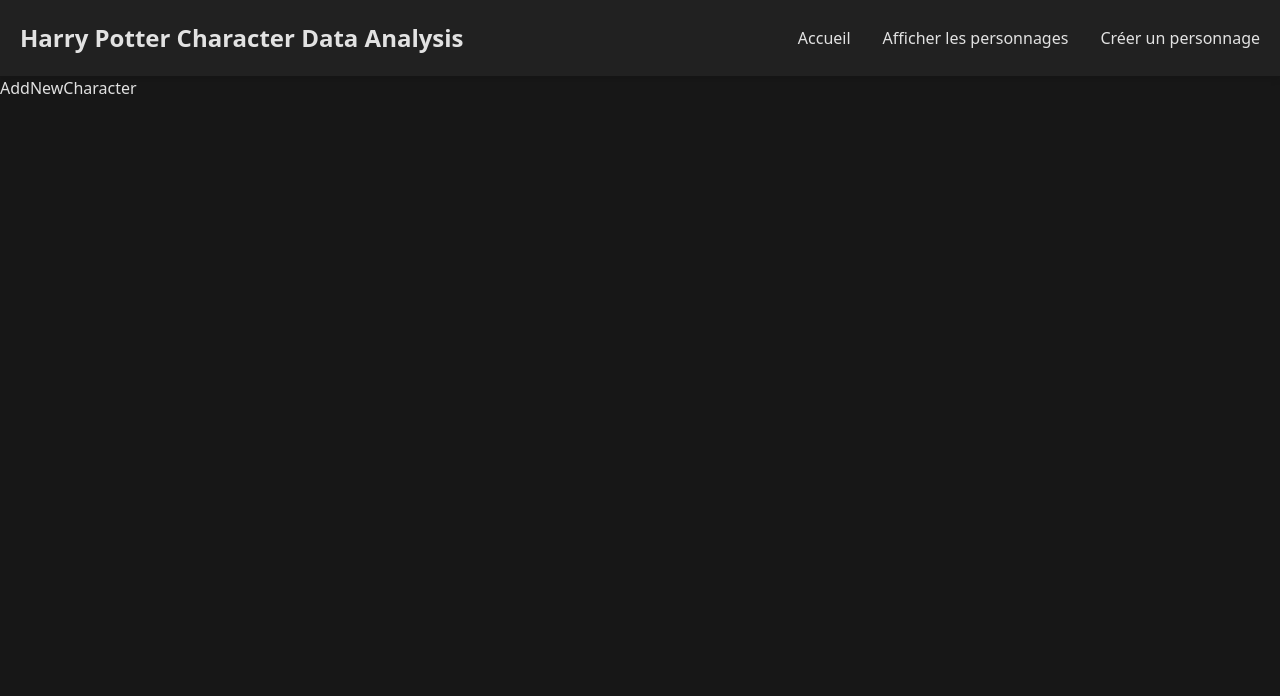
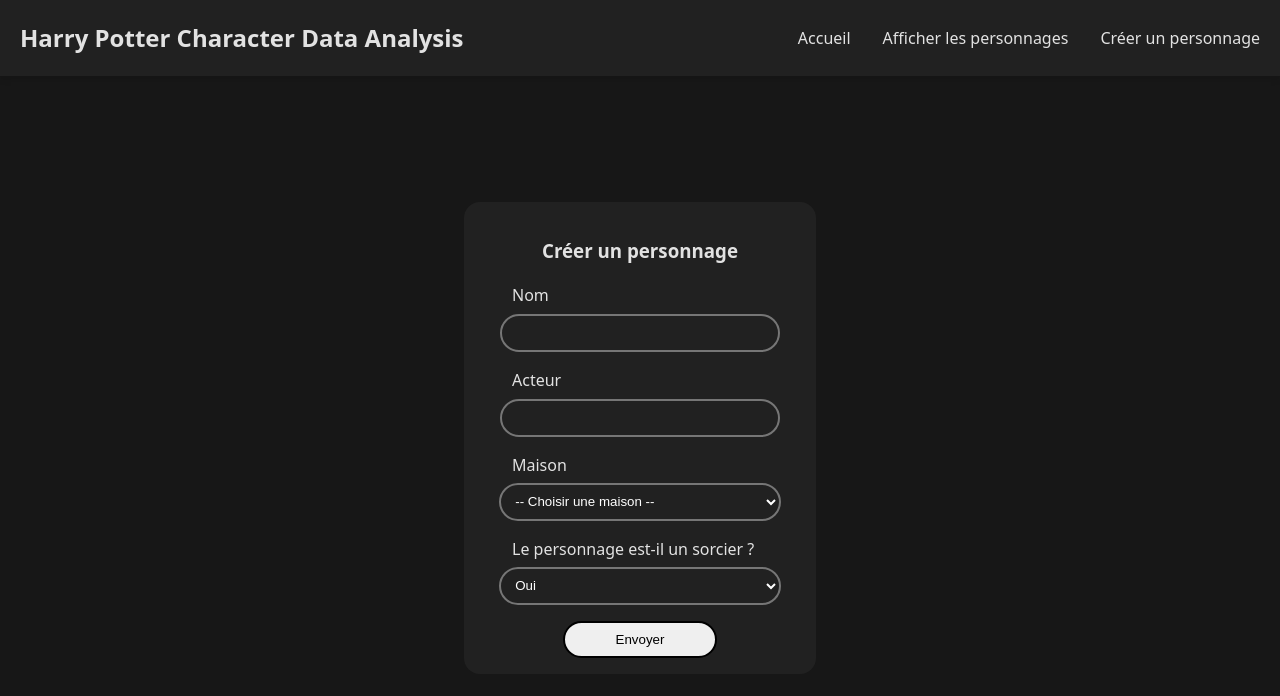
Before and after one commit to AmauryTISSOT/harry_potter_NoSql, a React (Vite) app in the folder front/: page /addNewCharacter in a window 1280 px wide. Shown: the top 696 px of the page. Built offline with nearby package versions, Linux system fonts and the light colour scheme.

Commit message:
feat: implement AddNewCharacterForm component with validation and styling

```diff
--- /dev/null
+++ b/front/src/components/AddNewCharacterForm/AddNewCharacterForm.jsx
@@ -0,0 +1,81 @@
+import React from "react";
+import { useForm } from "react-hook-form";
+import { yupResolver } from "@hookform/resolvers/yup";
+import * as yup from "yup";
+import CharactersApi from "../../services/CharactersApi.js";
+import styles from "./AddNewCharacterForm.module.css";
+
+const schema = yup.object().shape({
+    name: yup.string().required("Le nom est requis"),
+    house: yup.string().required("La maison est requise"),
+    wizard: yup.boolean().required("Le statut est requis"),
+});
+
+const AddNewCharacterForm = () => {
+    const {
+        register,
+        handleSubmit,
+        formState: { errors, isSubmitting },
+    } = useForm({
+        resolver: yupResolver(schema),
+    });
+
+    const onSubmit = async (data) => {
+        try {
+            const response = await CharactersApi.createNewCharacter(data);
+            console.log("Succès !", response.data);
+            alert("Personnage créé avec succès !");
+        } catch (error) {
+            console.error("Erreur lors de l’envoi :", error);
+            alert("Une erreur est survenue.");
+        }
+    };
+
+    return (
+        <div className={styles.container}>
+            <h3>Créer un personnage</h3>
+            <form onSubmit={handleSubmit(onSubmit)} className={styles.form}>
+                <div className={styles.inputContainer}>
+                    <label>Nom</label>
+                    <input {...register("name")} />
+                    {errors.name && <p>{errors.name.message}</p>}
+                </div>
+
+                <div className={styles.inputContainer}>
+                    <label>Acteur</label>
+                    <input {...register("actor")} />
+                </div>
+
+                <div className={styles.inputContainer}>
+                    <label>Maison</label>
+                    <select {...register("house")}>
+                        <option value="">-- Choisir une maison --</option>
+                        <option value="Gryffindor">Gryffindor</option>
+                        <option value="Slytherin">Slytherin</option>
+                        <option value="Hufflepuff">Hufflepuff</option>
+                        <option value="Ravenclaw">Ravenclaw</option>
+                        <option value="Pas de maison">Pas de maison</option>
+                    </select>
+                    {errors.house && <p>{errors.house.message}</p>}
+                </div>
+                <div className={styles.inputContainer}>
+                    <label>Le personnage est-il un sorcier ?</label>
+                    <select {...register("wizard")}>
+                        <option value="true">Oui</option>
+                        <option value="false">Non</option>
+                    </select>
+                    {errors.wizard && <p>{errors.wizard.message}</p>}
+                </div>
+                <button
+                    type="submit"
+                    disabled={isSubmitting}
+                    className={styles.submitButton}
+                >
+                    {isSubmitting ? "Envoi..." : "Envoyer"}
+                </button>
+            </form>
+        </div>
+    );
+};
+
+export default AddNewCharacterForm;
--- /dev/null
+++ b/front/src/components/AddNewCharacterForm/AddNewCharacterForm.module.css
@@ -0,0 +1,62 @@
+.container {
+    width: 20%;
+    display: flex;
+    flex-direction: column;
+    align-items: center;
+    justify-content: center;
+    background-color: var(--main-dark);
+    border-radius: 1em;
+    padding: 1em 3em;
+}
+
+.form {
+    display: flex;
+    flex-direction: column;
+    align-items: center;
+    justify-content: center;
+    width: 100%;
+    gap: 1em;
+}
+
+.inputContainer {
+    display: flex;
+    flex-direction: column;
+    align-items: center;
+    justify-content: center;
+    width: 100%;
+}
+
+.inputContainer label {
+    width: 100%;
+}
+
+.inputContainer input {
+    width: 100%;
+    height: 1.8em;
+    padding: 5px 10px;
+    border-radius: 20px;
+    color: white;
+    background-color: var(--main-dark);
+    margin-top: 0.5em;
+    border-style: solid;
+}
+
+.inputContainer select {
+    width: 110%;
+    border-radius: 20px;
+    height: 2.8em;
+    color: white;
+    background-color: var(--main-dark);
+    margin-top: 0.5em;
+    border-style: solid;
+    border-width: 2px;
+    padding: 5px 10px;
+}
+
+.submitButton {
+    width: 60%;
+    height: 2.8em;
+    border-radius: 20px;
+    border-style: solid;
+    cursor: pointer;
+}
--- a/front/src/pages/AddNewCharacter/AddNewCharacter.jsx
+++ b/front/src/pages/AddNewCharacter/AddNewCharacter.jsx
@@ -1,7 +1,13 @@
 import React from "react";
+import AddNewCharacterForm from "../../components/AddNewCharacterForm/AddNewCharacterForm";
+import styles from "./AddNewCharacter.module.css";
 
 const AddNewCharacter = () => {
-    return <div>AddNewCharacter</div>;
+    return (
+        <div className={styles.formContainer}>
+            <AddNewCharacterForm />
+        </div>
+    );
 };
 
 export default AddNewCharacter;
--- a/front/src/pages/AddNewCharacter/AddNewCharacter.module.css
+++ b/front/src/pages/AddNewCharacter/AddNewCharacter.module.css
@@ -0,0 +1,7 @@
+.formContainer {
+    display: flex;
+    align-items: center;
+    justify-content: center;
+    flex-direction: column;
+    height: 100%;
+}
```
